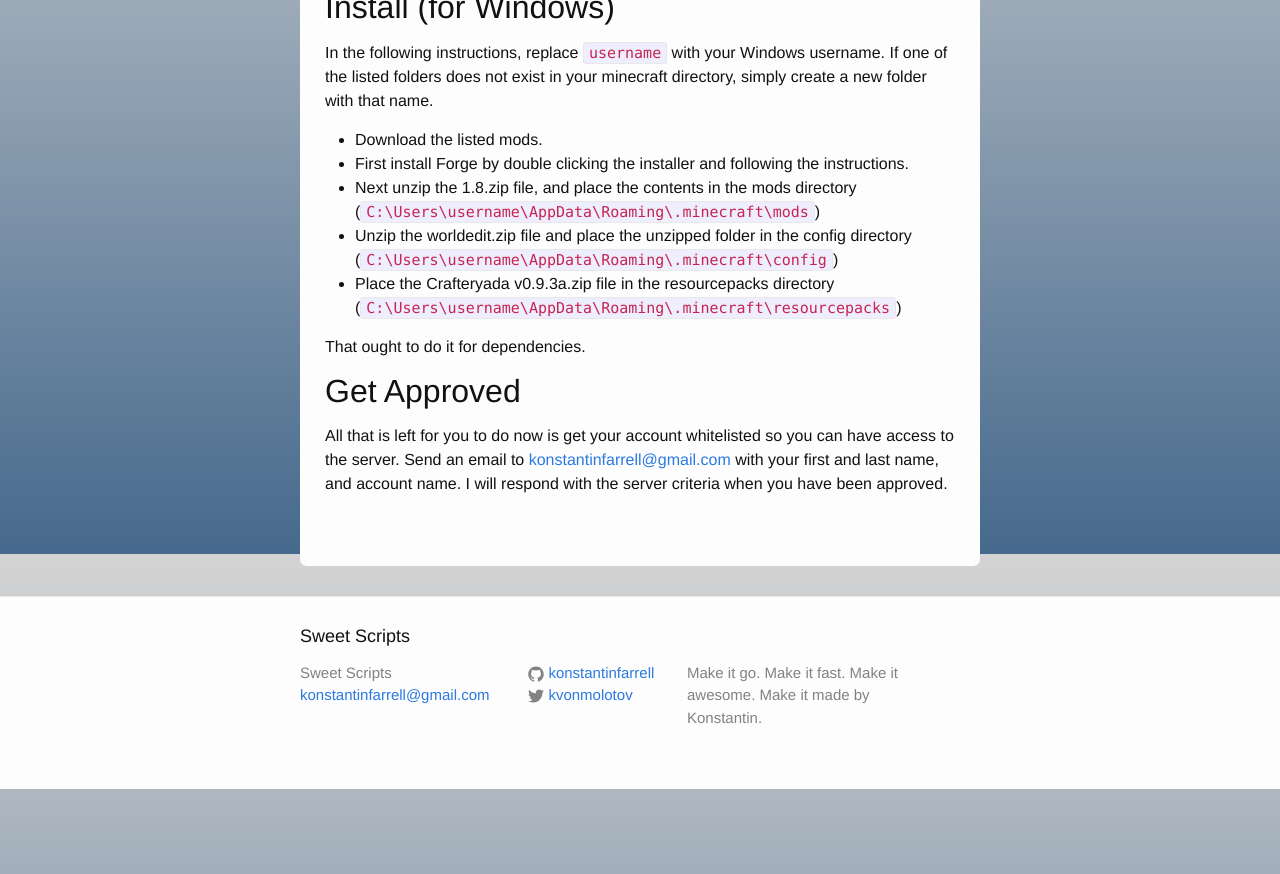
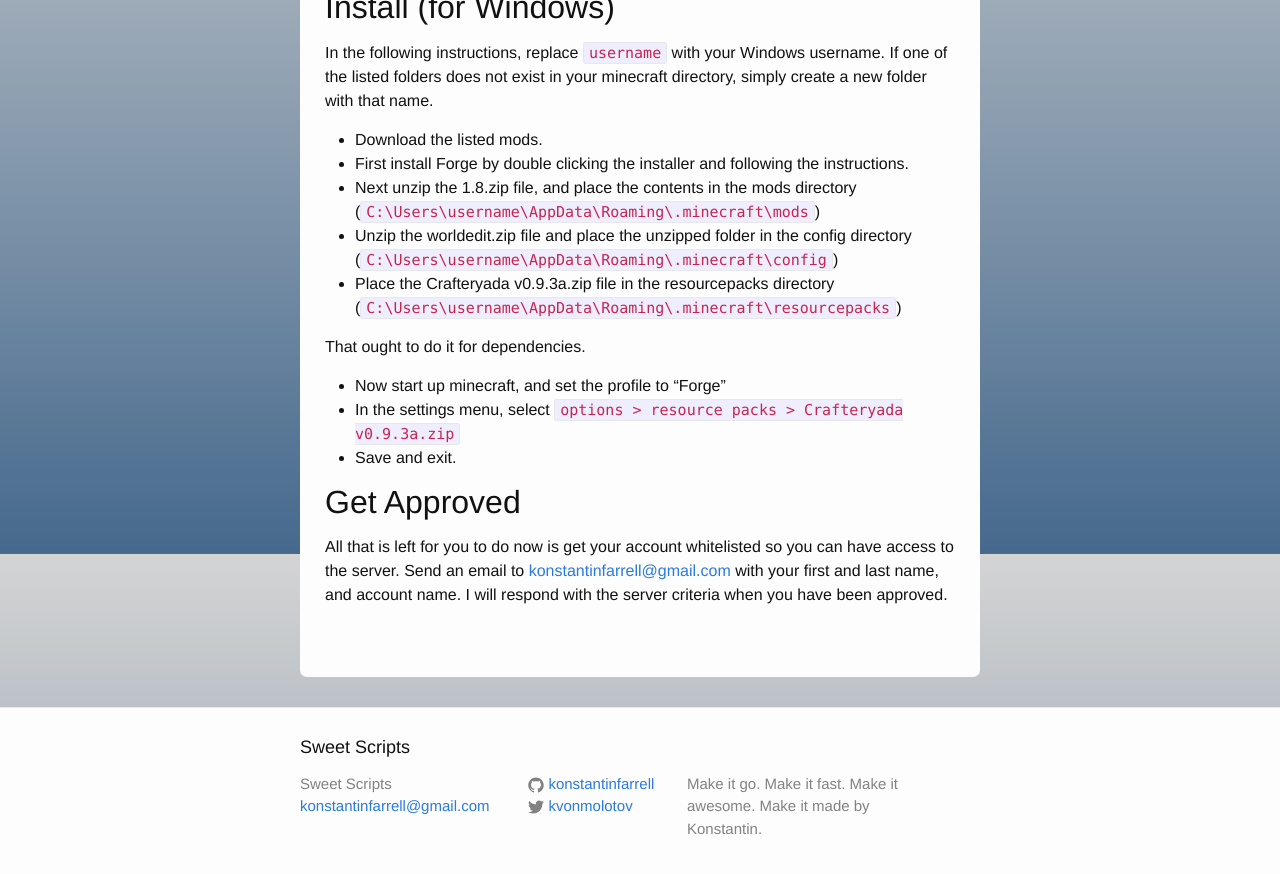
Before and after one commit to plosive/konstantinfarrell.github.io, a Jekyll site: the page built from _posts/2015-10-13-minecraft-server.md, in a window 1280 px wide and 900 px high, scrolled down 1246 px. Shown: the top 874 px of the window. Built offline with Jekyll 4.4.1, drawn with Linux system fonts in a browser that asks for light colours; before the commit the page ends 2035 px from its top, so only the background shows below that.

Commit message:
Update 2015-10-13-minecraft-server.md

```diff
--- a/_posts/2015-10-13-minecraft-server.md
+++ b/_posts/2015-10-13-minecraft-server.md
@@ -49,6 +49,10 @@ In the following instructions, replace `username` with your Windows username. If
 
 That ought to do it for dependencies.
 
+- Now start up minecraft, and set the profile to "Forge"
+- In the settings menu, select `options > resource packs > Crafteryada v0.9.3a.zip`
+- Save and exit.
+
 ## Get Approved
 
 All that is left for you to do now is get your account whitelisted so you can have access to the server. Send an email to <konstantinfarrell@gmail.com> with your first and last name, and account name.
```
